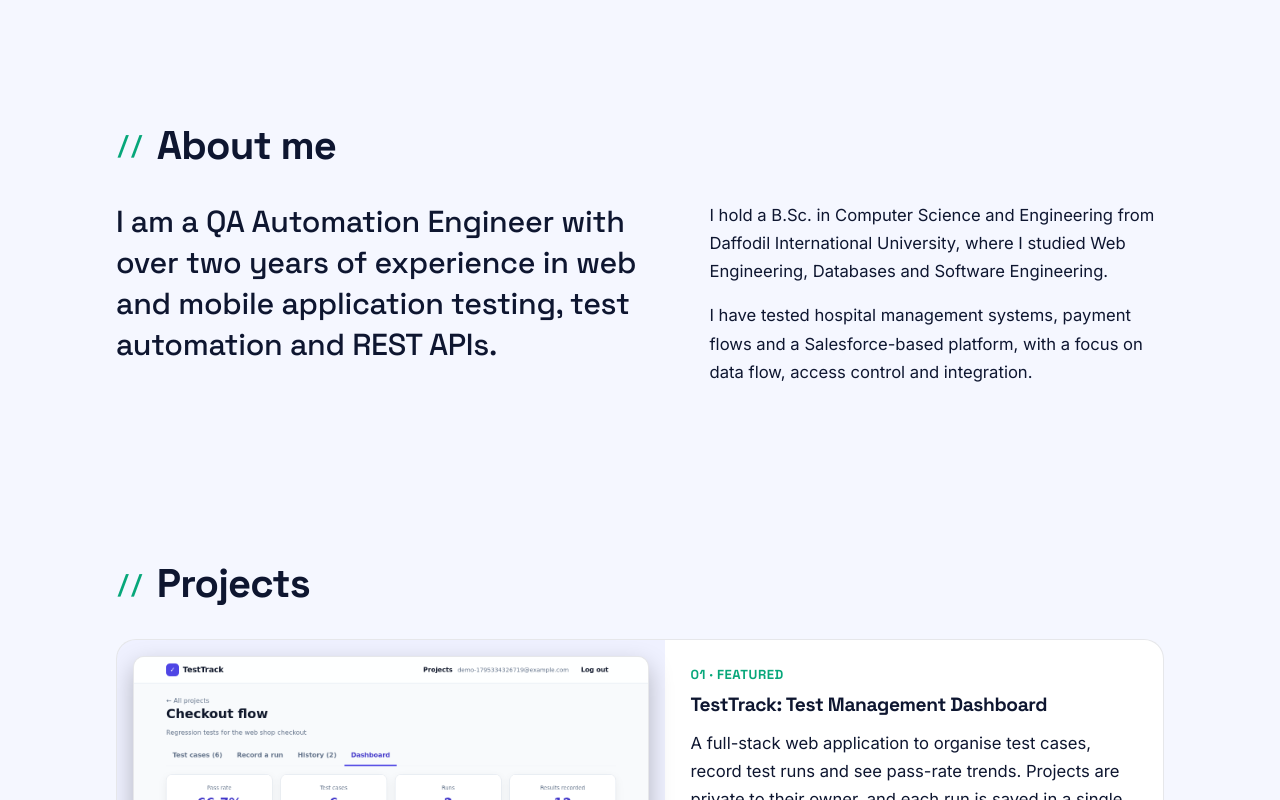
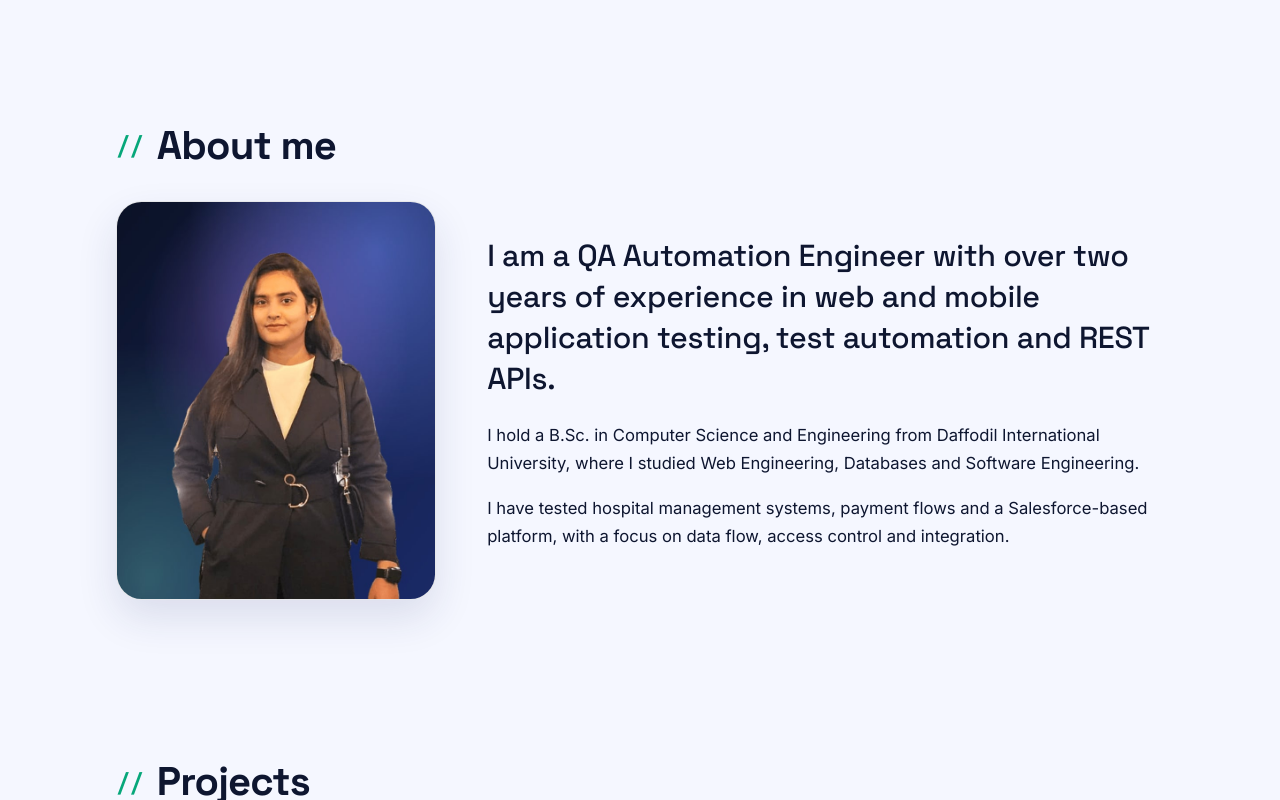
Before and after one commit to zobaydadev/zobaydadev.github.io, a plain HTML site: page index.html in a window 1280 px wide. Shown: the part 953-1753 px from the top of the page. Drawn offline with Linux system fonts and the light colour scheme.

Commit message:
Add files via upload

```diff
--- a/index.html
+++ b/index.html
@@ -50,6 +50,7 @@
           <p class="actions">
             <a class="btn" href="#projects">View projects</a>
             <a class="btn ghost" href="https://github.com/zobaydadev" target="_blank" rel="noopener">GitHub profile</a>
+            <a class="btn ghost" href="https://www.linkedin.com/in/zobayda18" target="_blank" rel="noopener">LinkedIn profile</a>
           </p>
           <ul class="stats" aria-label="At a glance">
             <li><strong>2+</strong><span>years in QA</span></li>
@@ -77,10 +78,15 @@
       <div class="wrap about">
         <h2 class="reveal">About me</h2>
         <div class="about-grid">
-          <p class="big reveal">I am a QA Automation Engineer with over two years of experience in web and mobile application testing, test automation and REST APIs.</p>
-          <div class="reveal">
+          <figure class="portrait reveal">
+            <img src="portrait.jpg" width="720" height="900" alt="Portrait of Zobayda Akter" loading="lazy">
+          </figure>
+          <div class="about-text">
+            <p class="big">I am a QA Automation Engineer with over two years of experience in web and mobile application testing, test automation and REST APIs.</p>
+            <div>
             <p>I hold a B.Sc. in Computer Science and Engineering from Daffodil International University, where I studied Web Engineering, Databases and Software Engineering.</p>
             <p>I have tested hospital management systems, payment flows and a Salesforce-based platform, with a focus on data flow, access control and integration.</p>
+          </div>
           </div>
         </div>
       </div>
--- a/style.css
+++ b/style.css
@@ -115,7 +115,11 @@ p { margin: 0 0 1rem; max-width: 68ch; }
 .term figcaption { padding: .6rem 1.2rem; border-top: 1px solid rgba(255, 255, 255, .07); font-size: .72rem; color: #6c7a9c; }
 
 /* about */
-.about-grid { display: grid; grid-template-columns: 1.2fr 1fr; gap: 3rem; align-items: start; }
+.about-grid { display: grid; grid-template-columns: minmax(0, 20rem) 1fr; gap: 3.2rem; align-items: center; }
+.about-text .big { margin-bottom: 1.4rem; }
+.portrait { margin: 0; border-radius: 1.6rem; overflow: hidden; border: 1px solid var(--line); box-shadow: var(--shadow); transform: rotate(-1.6deg); transition: transform .3s; background: var(--card); }
+.portrait:hover { transform: rotate(0deg) translateY(-4px); }
+.portrait img { display: block; width: 100%; height: auto; }
 .big { font-size: clamp(1.35rem, 2.6vw, 1.9rem); line-height: 1.35; font-weight: 500; letter-spacing: -.01em; max-width: none; }
 
 /* cards */
@@ -169,6 +173,7 @@ footer p { margin: 0 auto; }
 
 @media (max-width: 860px) {
   .hero-grid, .about-grid, .featured { grid-template-columns: 1fr; }
+  .portrait { max-width: 18rem; transform: none; }
   .term { transform: none; }
   section { padding: 3.4rem 0; }
   .hero { padding: 3rem 0 2.5rem; }
```
Also changed, not shown: portrait.jpg (added).
